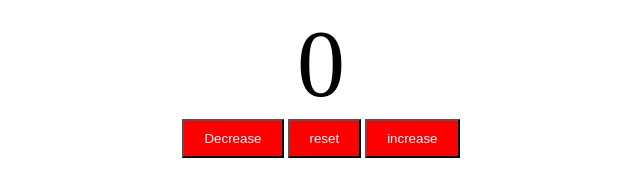
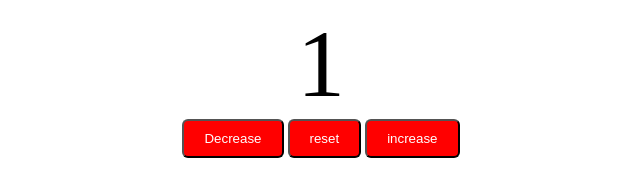
Before and after one commit to benattimj/countScript, a plain HTML site: page index.html in a window 1280 px wide. Both pictures are taken after a click on the button "increase". Shown: the whole page, without its empty margins (319-959 px from the left). Drawn offline with Linux system fonts and the light colour scheme.

Commit message:
Increase function

```diff
--- a/index.js
+++ b/index.js
@@ -0,0 +1,14 @@
+// Counter Program
+
+
+const decreaseBtn = document.getElementById("decreaseBtn");
+const resetBtn = document.getElementById("resetBtn");
+const increaseBtn = document.getElementById("increaseBtn");
+const countLabel = document.getElementById("countLabel");
+
+let count = 0;
+
+increaseBtn.onclick = function(){
+    count++;
+    countLabel.textContent = count;
+}
--- a/styles.css
+++ b/styles.css
@@ -15,4 +15,11 @@
     font: 1.5rem;
     color: white;
     background-color: red;
+    border-radius: 6px;
+    cursor: pointer;
+    transition: background-color 0.25s;
 }
+
+.buttons:hover {
+    background-color: hsl(251, 79%, 35%);
+}
```
